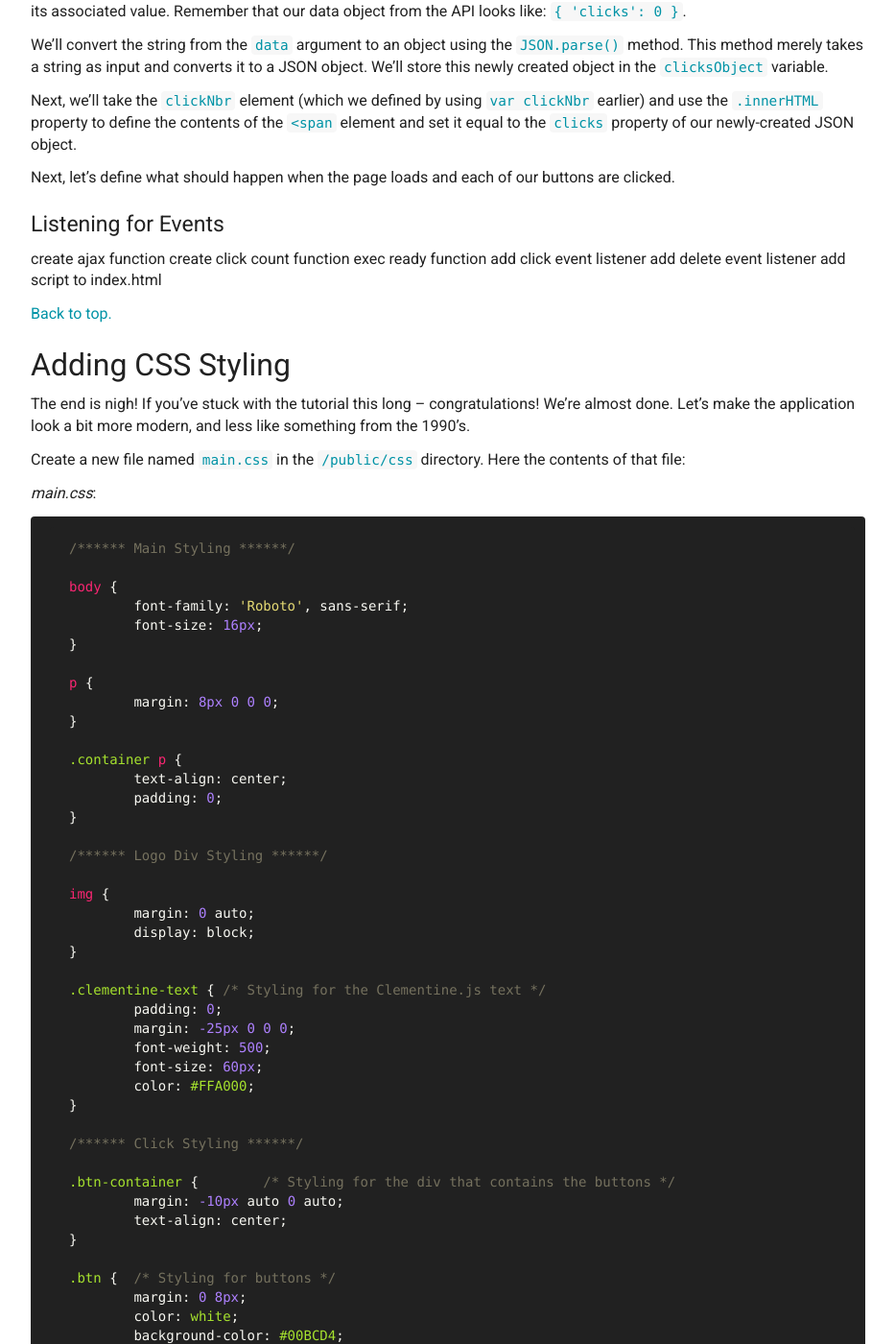
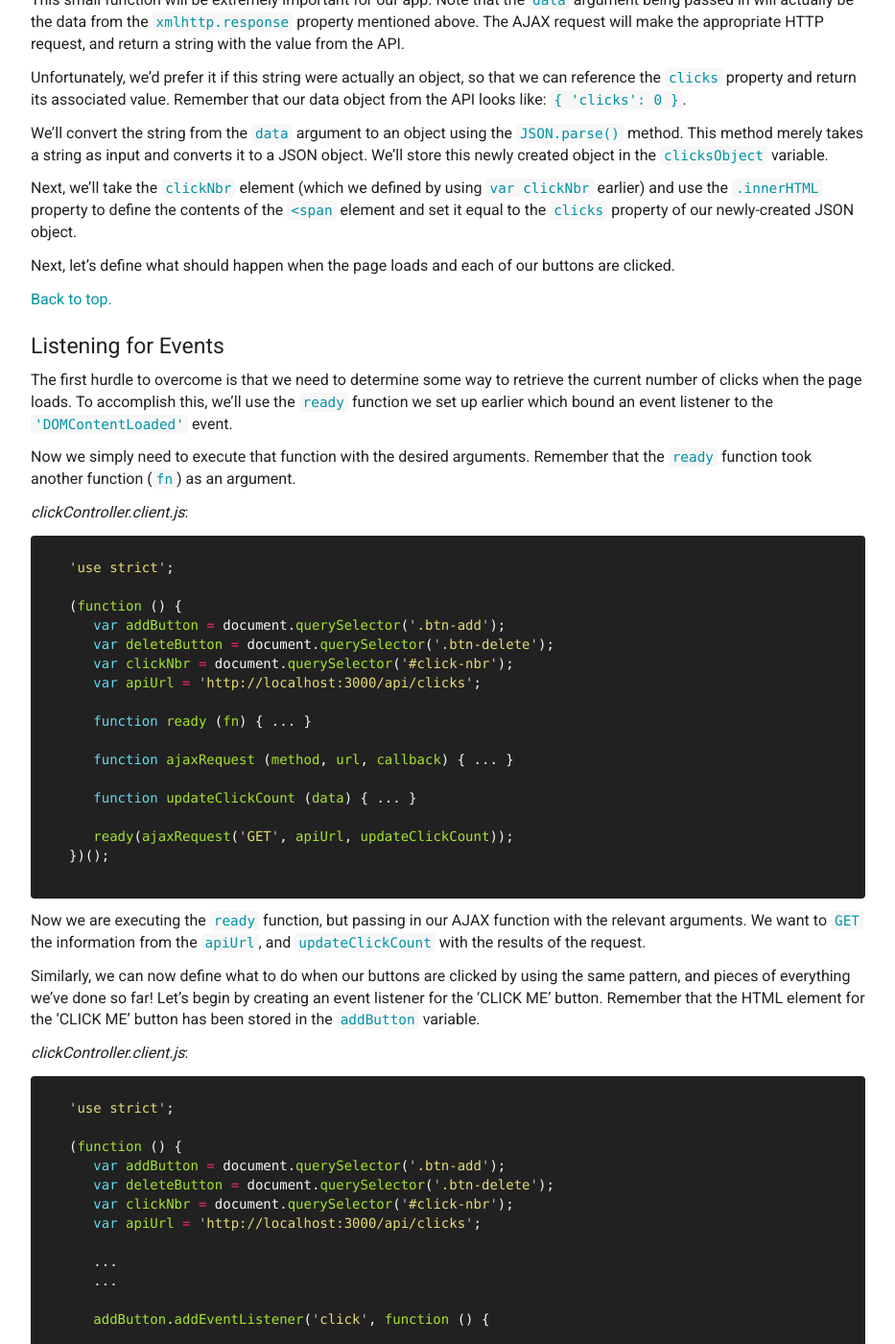
Before and after one commit to johnstonbl01/clementinejs, a Jekyll site: the page built from tutorials/tutorial-beginner.md, in a window 1280 px wide and 1400 px high, scrolled down 23779 px. Shown: the whole window at 96% size, without its empty margins (173-1106 px from the left). Built offline with Jekyll 4.4.1, drawn with Linux system fonts in a browser that asks for light colours; Markdown is read by kramdown in place of the engine named in the settings; some of the changed text lies outside the part shown.

Commit message:
Completed updated tutorial.

````diff
--- a/tutorials/tutorial-beginner.md
+++ b/tutorials/tutorial-beginner.md
@@ -23,6 +23,9 @@ layout: site
 	- [Testing the API via the Mongo Console](#testing-the-api-via-the-mongo-console)
 	- [Additional Methods and Routing](#additional-methods-and-routing)
 - [Adding Interactivity via the Client-side Controller](#adding-interactivity-via the-client-side-controller)
+   - [Create the Controller](#create-the-controller)
+   - [Create Controller Functions](#create-controller-functions)
+   - [Listening for Events](#listening-for-events)
 - [Adding CSS Styling](#adding-css-styling)
 - [Next Steps](#next-steps)
 - [Additional Resources](#additional-resources)
@@ -976,14 +979,126 @@ Next, we'll take the `clickNbr` element (which we defined by using `var clickNbr
 
 Next, let's define what should happen when the page loads and each of our buttons are clicked.
 
+[Back to top.](#top)
+
 ### Listening for Events
 
-create ajax function
-create click count function
-exec ready function
-add click event listener
-add delete event listener
-add script to index.html
+The first hurdle to overcome is that we need to determine some way to retrieve the current number of clicks when the page loads. To accomplish this, we'll use the `ready` function we set up earlier which bound an event listener to the `'DOMContentLoaded'` event.
+
+Now we simply need to execute that function with the desired arguments. Remember that the `ready` function took another function (`fn`) as an argument.
+
+_clickController.client.js_:
+
+```js
+'use strict';
+
+(function () {
+   var addButton = document.querySelector('.btn-add');
+   var deleteButton = document.querySelector('.btn-delete');
+   var clickNbr = document.querySelector('#click-nbr');
+   var apiUrl = 'http://localhost:3000/api/clicks';
+
+   function ready (fn) { ... }
+
+   function ajaxRequest (method, url, callback) { ... }
+
+   function updateClickCount (data) { ... }
+
+   ready(ajaxRequest('GET', apiUrl, updateClickCount));
+})();
+```
+
+Now we are executing the `ready` function, but passing in our AJAX function with the relevant arguments. We want to `GET` the information from the `apiUrl`, and `updateClickCount` with the results of the request.
+
+Similarly, we can now define what to do when our buttons are clicked by using the same pattern, and pieces of everything we've done so far! Let's begin by creating an event listener for the 'CLICK ME' button. Remember that the HTML element for the 'CLICK ME' button has been stored in the `addButton` variable.
+
+_clickController.client.js_:
+
+```js
+'use strict';
+
+(function () {
+   var addButton = document.querySelector('.btn-add');
+   var deleteButton = document.querySelector('.btn-delete');
+   var clickNbr = document.querySelector('#click-nbr');
+   var apiUrl = 'http://localhost:3000/api/clicks';
+
+   ...
+   ...
+
+   addButton.addEventListener('click', function () {
+
+      ajaxRequest('POST', apiUrl, function () {
+         ajaxREquest('GET', apiUrl, updateClickCount)
+      });
+
+   }, false);
+})();
+```
+
+The above should begin to look familiar. We're attaching an event listener to the `addButton` element, and listening for the `'click'` event. When that event occurs, we're executing the function. This function first makes a POST AJAX request, which increments the number of clicks. Once that request has completed, a GET request is made to update the 'clicks' value in the browser.
+
+Next, we'll add a similar event listener for the 'RESET' button.
+
+_clickController.client.js_:
+
+```js
+'use strict';
+
+(function () {
+   var addButton = document.querySelector('.btn-add');
+   var deleteButton = document.querySelector('.btn-delete');
+   var clickNbr = document.querySelector('#click-nbr');
+   var apiUrl = 'http://localhost:3000/api/clicks';
+
+   ...
+   ...
+
+   addButton.addEventListener( ... );
+
+   deleteButton.addEventListener('click', function () {
+
+      ajaxRequest('DELETE', apiUrl, function () {
+         ajaxRequest('GET', apiUrl, updateClickCount);
+      });
+
+   }, false);
+})();
+```
+
+Finally, we add a similar event listener to the 'RESET' button. Similar to the event listener for the 'CLICK ME' button, this function will listen for a `'click'` event. Once the event has been fired, the function will make an HTTP `'DELETE'` request to the `apiUrl`. This will reset the number of clicks to 0. Then, we'll update the value of the `<span>` element by making an HTTP GET request.
+
+Lastly, we need to include this new controller in our HTML file so that it is included when the DOM loads.
+
+_index.html_:
+
+```html
+<!DOCTYPE html>
+
+<html>
+
+   <head>
+     ...
+   </head>
+
+   <body>
+      <div class="container">
+         ...
+      </div>
+
+      <div class="container">
+         ...
+      </div>
+
+      <script type="text/javascript" src="/controllers/clickController.client.js"></script>
+   </body>
+
+</html>
+```
+
+Now, it should be possible to test the application. Type `node server` in the terminal window, and point the browser to `localhost:3000`. Test the buttons to ensure they work.
+
+It's great that our app works now, but it's pretty dull. Let's add some pretty colors!
 
 [Back to top.](#top)
 
````
Also changed, not shown: other parts of tutorials/tutorial-beginner.md (+1 -1 lines).
